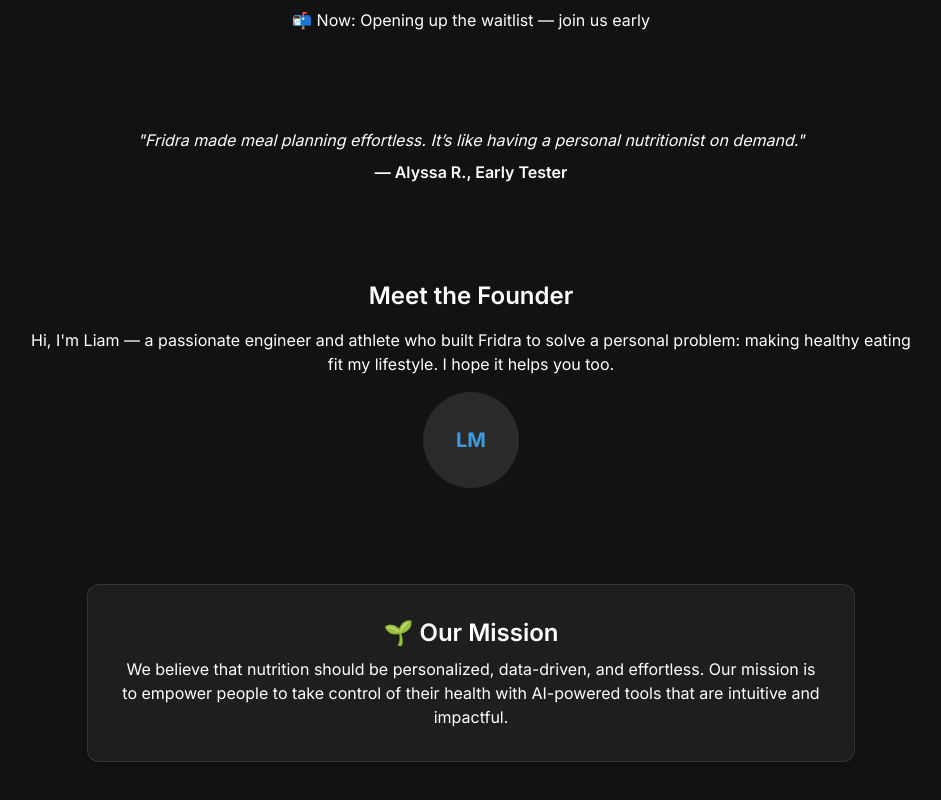
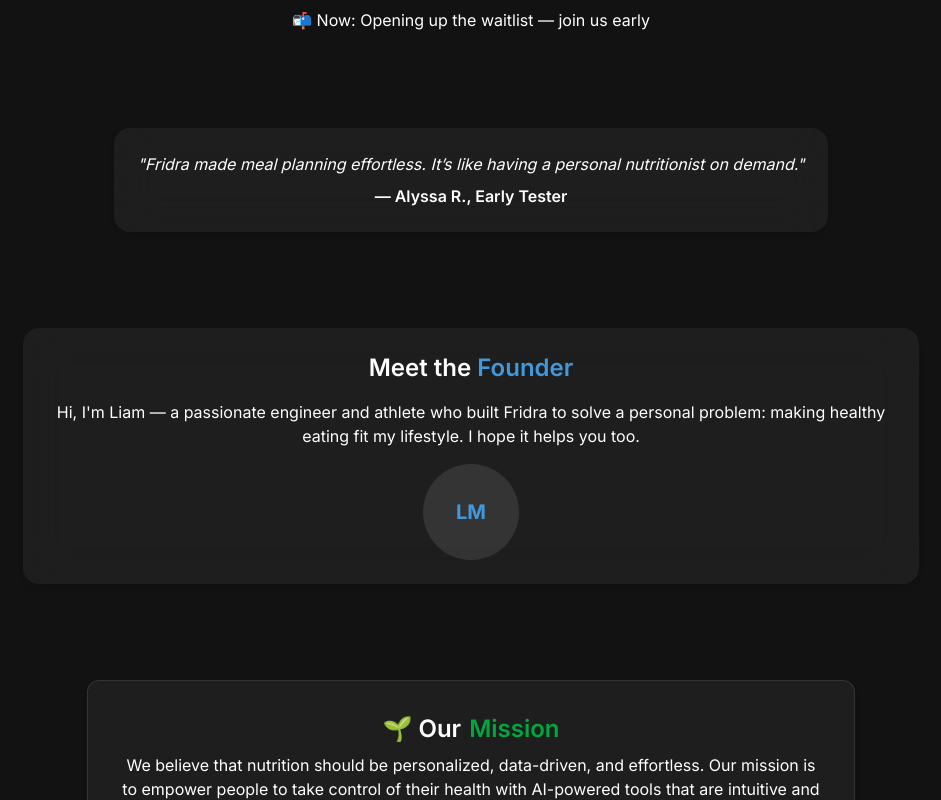
Before and after one commit to Fridra/Website, a Next.js app: page /about in a window 1280 px wide. Shown: the part 1040-1840 px from the top of the page, without its empty margins (169-1110 px from the left). Built offline with nearby package versions, Linux system fonts and the light colour scheme.

Commit message:
style changes to about

```diff
--- a/app/about/page.tsx
+++ b/app/about/page.tsx
@@ -30,7 +30,7 @@
 			</section>
 
 			{/* Testimonial */}
-			<section className='text-center max-w-3xl mx-auto mb-24'>
+			<section className='text-center max-w-3xl mx-auto mb-24 glass p-6 shadow-md'>
 				<blockquote className='italic text-textSecondary'>
 					"Fridra made meal planning effortless. It’s like having a personal nutritionist on
 					demand."
@@ -53,8 +53,10 @@
 			</section> */}
 
 			{/* Meet the Founder */}
-			<section className='text-center max-w-4xl mx-auto mb-24'>
-				<h2 className='text-2xl font-semibold mb-4'>Meet the Founder</h2>
+			<section className='text-center max-w-4xl mx-auto mb-24 glass p-6 shadow-md'>
+				<h2 className='text-2xl font-semibold mb-4'>
+					Meet the <span className='text-primary'>Founder</span>
+				</h2>
 				<div className='flex justify-center'>
 					<div className=''>
 						<p className='text-textSecondary mb-4'>
@@ -72,7 +74,7 @@
 			<section className='max-w-3xl mx-auto space-y-12 mb-24'>
 				<div className='rounded-xl border border-white/10 p-8 bg-white/5 shadow-md'>
 					<h2 className='text-2xl font-semibold mb-2 flex items-center gap-2 justify-center'>
-						🌱 Our Mission
+						🌱 Our <span className='text-green-600'>Mission</span>
 					</h2>
 					<p className='text-textSecondary text-center'>
 						We believe that nutrition should be personalized, data-driven, and effortless. Our
```
